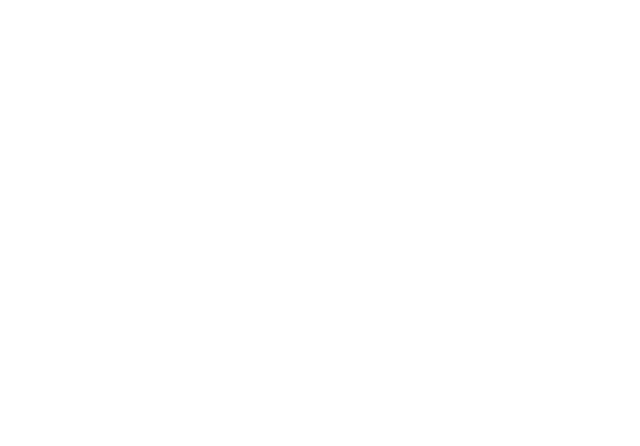
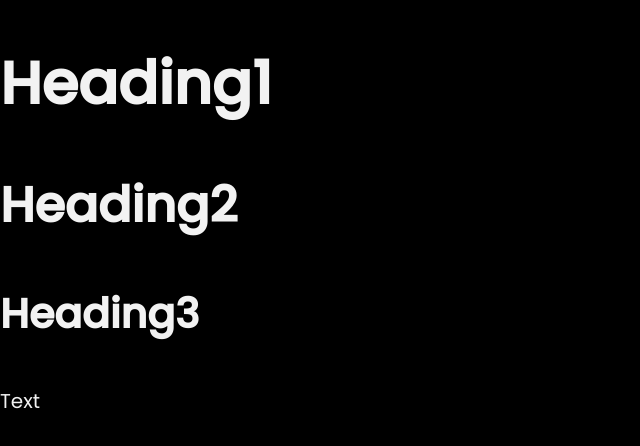
Before and after one commit to Sara-pyon/Travel_website, a plain HTML site: page index.html in a window 1280 px wide. Shown: the whole page, without its empty margins (0-640 px from the left). Drawn offline with nearby package versions, Linux system fonts and the light colour scheme.

Commit message:
define base

```diff
--- a/css/styles.css
+++ b/css/styles.css
@@ -1,19 +1,112 @@
 @import'./normalize.css';
 
 /* ================= GOOGLE FONTS============================*/
-
+@import url('https://fonts.googleapis.com/css2?family=Montserrat:wght@500;600&family=Poppins:wght@400;500&display=swap');
 /* =================VRIABLE CSS============================*/
 :root{
 
+    --header-height: 5rem;
+
     /* Colors */
+    --color-title: hsl(0, 0%, 95%);
+    --color-text: hsl(0, 0%, 70%);
+    --color-text-alt:  hsl(0, 0%, 90%);
+    --color-body: hsl(0, 0%, 0%);
+    --color-component: hsl(0, 0%, 10%);
 
     /* Font and Typography */
+    --body-font: 'Poppins', sans-serif;
+    --second-font: 'Montserrat', sans-serif;
 
     /* Font Weight */
-
+    --font-medium: 400;
+    --font-semi-bold: 500;
+    --font-bold: 600;
     /* z index　 */
 }
 
+/* ================= FONT SIZE ============================*/
+p{
+    font-size: 1.6rem;
+}
+h1{
+    font-size: 4.7rem;
+}
+h2{
+    font-size: 3.9rem;
+}
+h3{
+    font-size: 3.3rem;
+}
+@media screen and (min-width: 768px) {
+    p{
+        font-size: 1.8rem;
+    }
+    h1{
+        font-size: 5.3rem;
+    }
+    h2{
+        font-size: 4.8rem;
+    }
+    h3{
+        font-size: 3.7rem;
+    }
+}
+@media screen and (min-width: 1024px) {
+    p{
+        font-size: 2.0rem;
+    }
+    h1{
+        font-size: 5.9rem;
+    }
+    h2{
+        font-size: 4.9rem;
+    }
+    h3{
+        font-size: 4.1rem;
+    }
+}
+
 /* ================= BASE ============================*/
+/* *,*::before,*::after{
+    box-sizing: border-box;
+    padding: 0;
+    margin: 0;
+} */
+html{
+    font-size: 62.5%;
+    scroll-behavior: smooth;
+}
+body{
+    color: var(--color-title);
+    background: var(--color-body);
+    line-height: 1.5;
+    font-family: 'Poppins', sans-serif;
+}
+h1,h2,h3{
+    color: var(--color-title);
+    font-weight: var(--font-bold);
+}
+ul{
+    list-style: none;
+}
+a{
+    text-decoration: none;
+}
+img{
+    max-width: 100%;
+    height: auto;
+}
 
 /* ================= REUSABLE CSS CLASSES ============================*/
+.container{
+    max-width: 1120px;
+    margin: 0;
+    overflow: hidden;
+}
+.grid{
+    display: grid;
+}
+
+
+/* =============================== header & NAV ====================================== */
--- a/index.html
+++ b/index.html
@@ -4,15 +4,19 @@
     <meta charset="UTF-8">
     <meta name="viewport" content="width=device-width, initial-scale=1.0">
     <!--=================FAVICON======================  -->
-
+    <link rel="shortcut icon" href="images/favicon.png">
      <!-- =================REMIXICONS=================== -->
-
+     <link href="https://cdn.jsdelivr.net/npm/remixicon@3.6.0/fonts/remixicon.css" rel="stylesheet">
      <!-- ==================CSS========================== -->
+     <link rel="stylesheet" href="css/styles.css">
 
     <title>Travel website</title>
 </head>
 <body>
-
+    <h1>Heading1</h1>
+    <h2>Heading2</h2>
+    <h3>Heading3</h3>
+    <p>Text</p>
 
     <!-- =====================RELAX JS====================== -->
 
```
Also changed, not shown: 1 other file.
